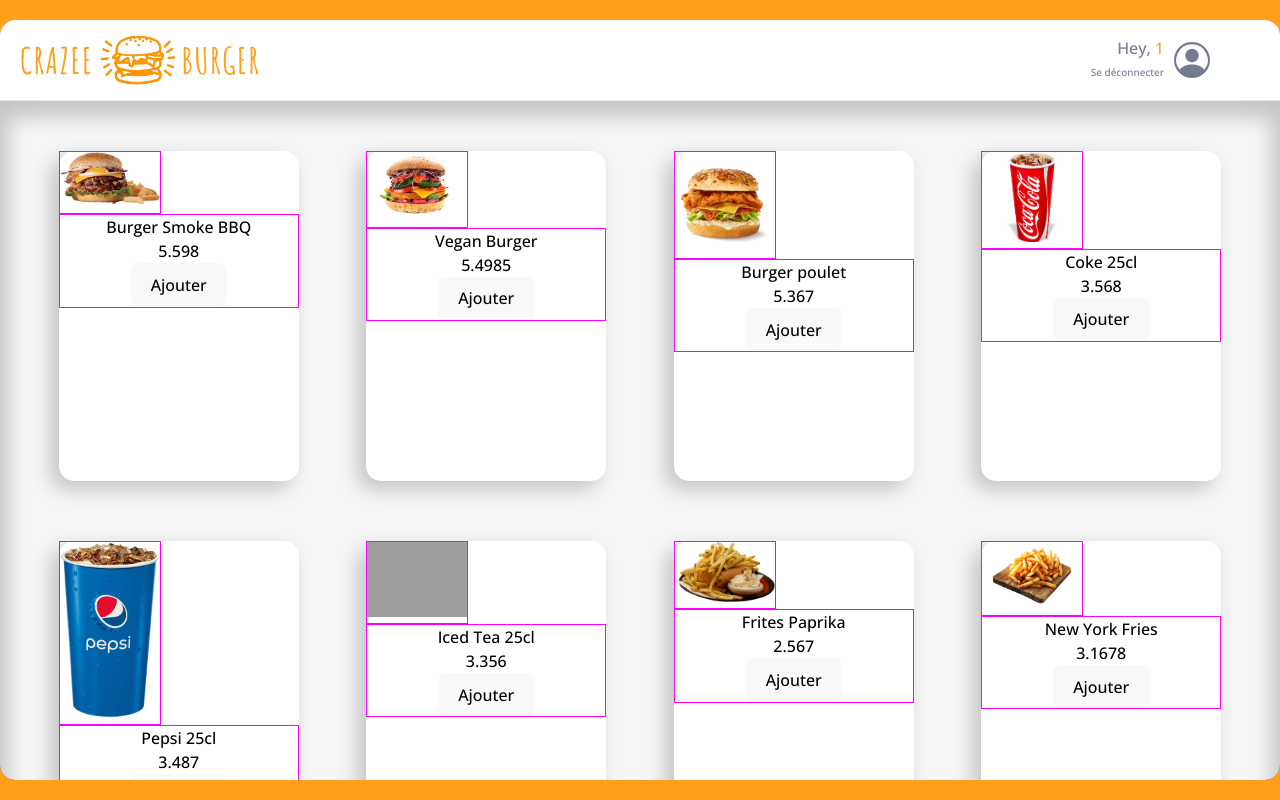
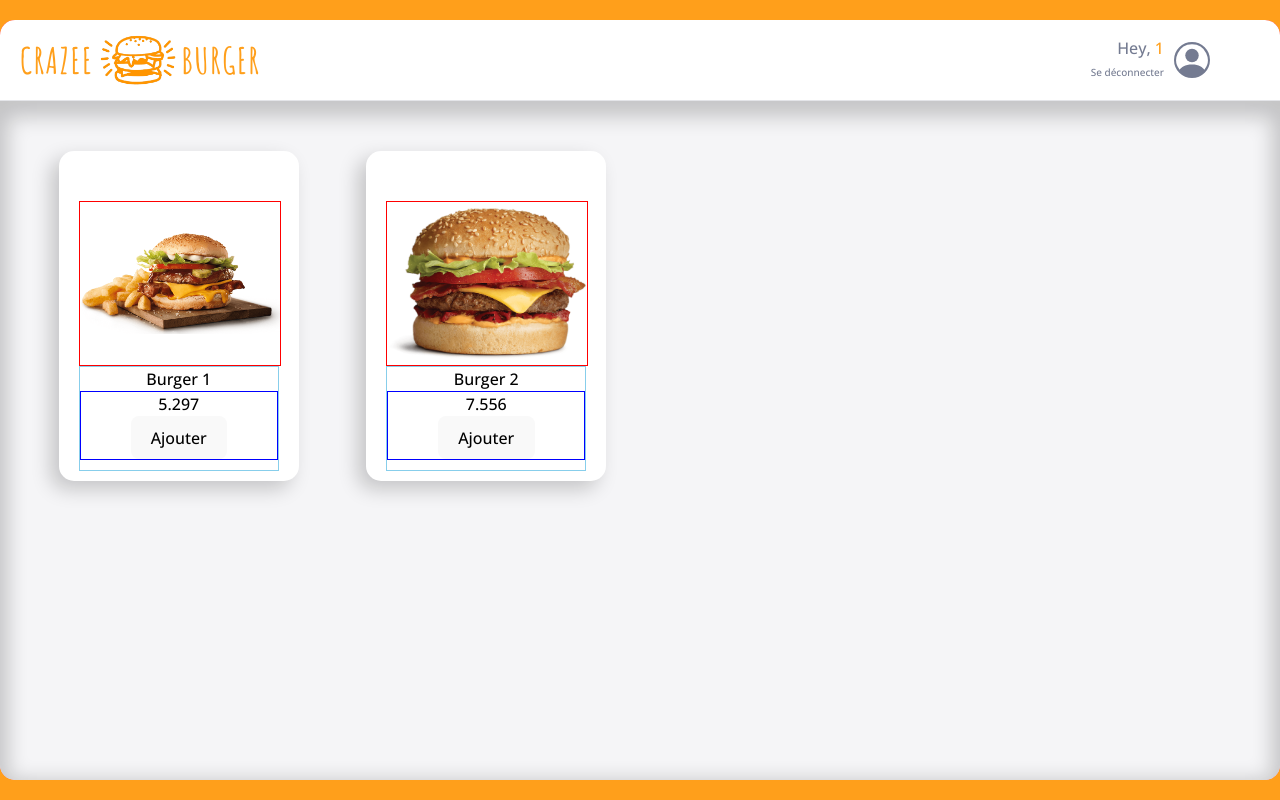
Before and after one commit to chellabisonia/crazee-burger, a React (Vite) app: page /order-page/1 in a window 1280 px wide. Built offline with nearby package versions, Linux system fonts and the light colour scheme; grey boxes are pictures that could not be loaded; the HTML template or start-up script is replaced by a standard one.

Commit message:
💄 F05: ORDER > Product > Add image layout

```diff
--- a/src/components/pages/order/Main/Menu.jsx
+++ b/src/components/pages/order/Main/Menu.jsx
@@ -1,23 +1,23 @@
 import { useState } from "react";
 import styled from "styled-components";
-import { fakeMenu2 } from "../../../../fakeData/fakeMenu";
+import { fakeMenu1, fakeMenu2 } from "../../../../fakeData/fakeMenu";
 import { theme } from "../../../../theme";
 import Product from "./Product";
 
 export default function Menu() {
-  const [menu, setMenu] = useState(fakeMenu2);
+  const [menu, setMenu] = useState(fakeMenu1);
 
   return (
     <MenuStyled>
       {menu.map((produit) => {
         return (
           <Product
-          {...produit}
+            {...produit}
             // title={produit.title}
             // price={produit.price}
             // imageSource={produit.imageSource}
 
-          />
+            />
         );
       })}
     </MenuStyled>
--- a/src/components/pages/order/Main/Product.jsx
+++ b/src/components/pages/order/Main/Product.jsx
@@ -1,20 +1,20 @@
 import styled from "styled-components";
-export default function Product({title, price, imageSource}) {
-  return <ProductStyled>
+export default function Product({ title, price, imageSource }) {
+  return (
+    <ProductStyled>
       <div className="image">
         <img src={imageSource} alt={title} />
       </div>
 
       <div className="info-text">
+        <div className="title">{title}</div>
         <div className="description">
-                <div className="title">{title}</div>
           <div className="price">{price}</div>
           <button className="add-button">Ajouter</button>
         </div>
       </div>
-
-
-  </ProductStyled>;
+    </ProductStyled>
+  );
 }
 
 const ProductStyled = styled.div`
@@ -24,19 +24,27 @@
   height: 330px;
   box-shadow: -8px 8px 20px rgb(0 0 0 / 20%);
   border-radius: 15px;
-
+  display: grid;
+  grid-template-rows: 65% 1fr;
+  box-sizing: border-box;
+  padding: 20px 20px 10px;
   .image {
-    border: 1px solid fuchsia;
+    border: 1px solid red;
     height: auto;
-    width: 100px;
-
+    width: 100%;
+    margin-top: 30px;
     img {
       width: 100%;
       height: 100%;
-      object-fit: cover;
+      object-fit: contain;
     }
   }
-  .description{
-    border: 1px solid fuchsia;
+
+  .info-text{
+
+    border: 1px solid skyblue;
   }
-  `
+  .description {
+    border: 1px solid blue;
+  }
+`;
```
Lines whose indentation alone changed are shown as unchanged.
